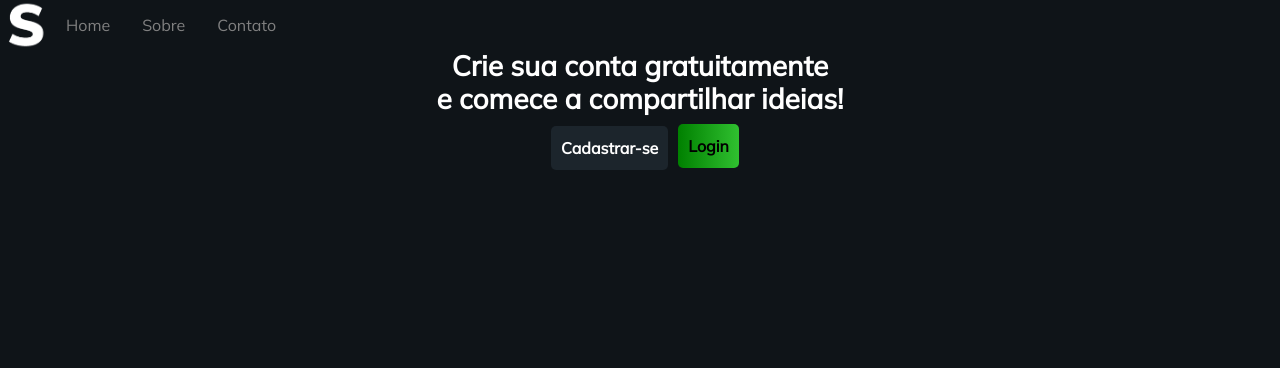
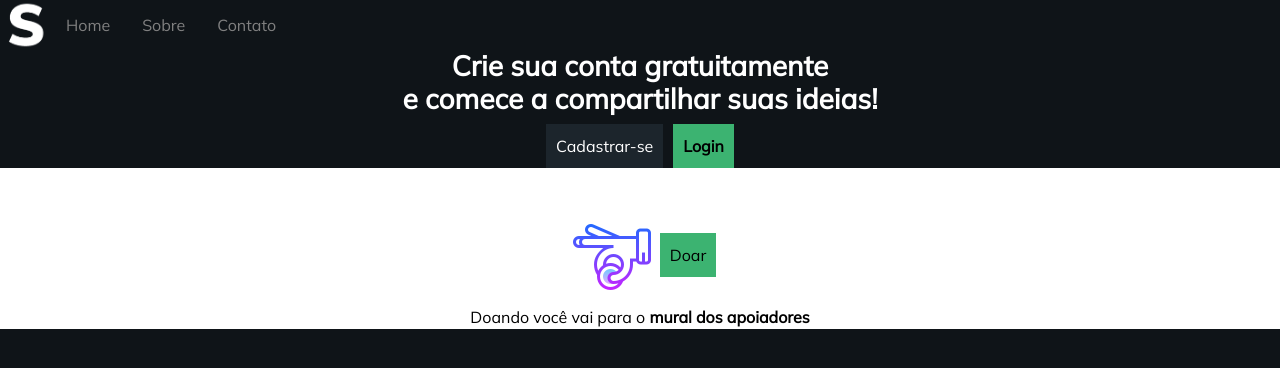
Before and after one commit to Nerd0000/scribble, a React (Create React App) app: page / in a window 1280 px wide. Shown: the top 368 px of the page. Built offline with nearby package versions, Linux system fonts and the light colour scheme.

Commit message:
0.0.4 - testes

```diff
--- a/src/App.js
+++ b/src/App.js
@@ -1,8 +1,8 @@
 import React from 'react';
 import './assets/css/main.css';
-import './assets/css/navbar.css';
 import './assets/css/btn.css';
 import logo from './logo.png';
+import doar from './assets/img/doar.png';
 
 function App() {
   return (
@@ -20,10 +20,17 @@ function App() {
         </li>
       </ul>
       <div class="cadastrologin">
-        <h3>Crie sua conta gratuitamente <br />e comece a compartilhar ideias!</h3>
-        <a href="cadastro"><button class="btn">Cadastrar-se</button></a>
+        <h3>Crie sua conta gratuitamente <br />e comece a compartilhar suas ideias!</h3>
+        <a href="cadastro"><button class="btncad">Cadastrar-se</button></a>
         <a href="login"><button class="btnlogin ">Login</button></a>
       </div>
+      <div class="apoie">
+      <h3>Aproveite e apoie nosso projeto</h3>
+      <img src={doar} alt=""></img>
+      <button class="doar">Doar</button>
+      <br />Doando você vai para o <b>mural dos apoiadores</b>
+
+    </div>
     </div>
   );
 }
--- a/src/assets/css/btn.css
+++ b/src/assets/css/btn.css
@@ -1,17 +1,13 @@
-.btn {
+button.btncad {
     background: #1c252c;
+    border: none;
+    color: white;
+    padding: 10px;
+}
+button.btnlogin {
+    background: mediumseagreen;
     font-weight: bold;
-    color: white;
-    border-radius: 5px;
     border: none;
     padding: 10px;
     margin-left: 10px;
 }
-.btnlogin {
-    background: linear-gradient(to right, green, #30c030);
-    font-weight: bold;
-    border-radius: 5px;
-    border: none;
-    padding: 10px;
-    margin-left: 10px;
-}
--- a/src/assets/css/main.css
+++ b/src/assets/css/main.css
@@ -1,7 +1,7 @@
 body {
   background-color: #0f1418;
   height: 100vh;
-  color: indigo;
+  color: white;
   font-family: 'Mulish', sans-serif;
   text-align: center;
 }
@@ -22,3 +22,15 @@ a {
 a:hover{
   color: white;
 }
+div.apoie h{
+  color: black;
+}
+div.apoie{
+  color: black;
+  background-color: white;
+}
+button.doar{
+  background-color: mediumseagreen;
+  border: none;
+  padding: 10px;
+}
--- a/src/assets/css/navbar.css
+++ /dev/null
@@ -1,27 +0,0 @@
-.navbar {
-  width: 100%;
-}
-
-.navbar a {
-  color: white;
-  float: left;
-  text-decoration: none;
-  padding: 14px 16px;
-}
-
-.navbar .down {
-  margin-top: 1.5%;
-}
-
-.slider .down-scr {
-  position: absolute;
-  top: 20%;
-  font-size: 20px;
-  left: 80%;
-}
-
-@media only screen and (max-width: 600px) {
-  .navbar a {
-    margin-top: 10%;
-  }
-}
--- a/src/cadastro.js
+++ b/src/cadastro.js
@@ -1,7 +1,6 @@
 import React from 'react';
 import './assets/css/main.css';
 import './assets/css/btn.css';
-import './assets/css/navbar.css';
 import './assets/css/cadastro.css';
 import logo from './logo.png';
 
```
Also changed, not shown: src/assets/img/bg.jpg (deleted), src/assets/img/doar.png (added).
